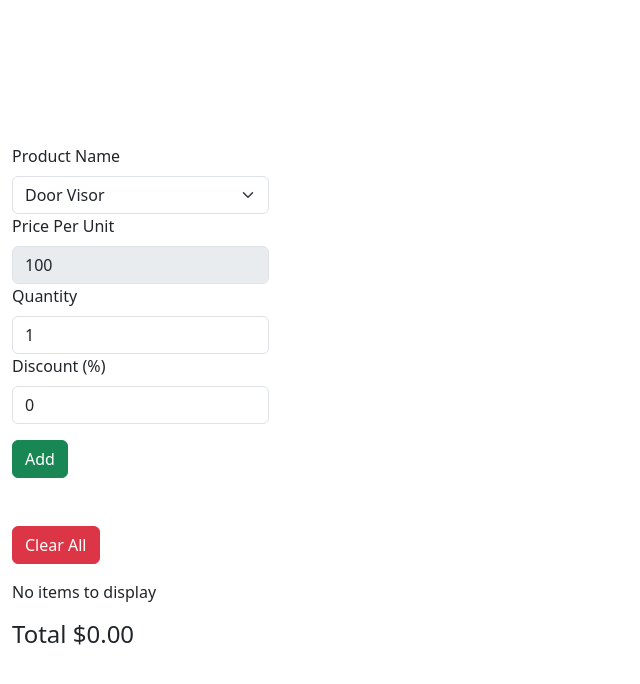
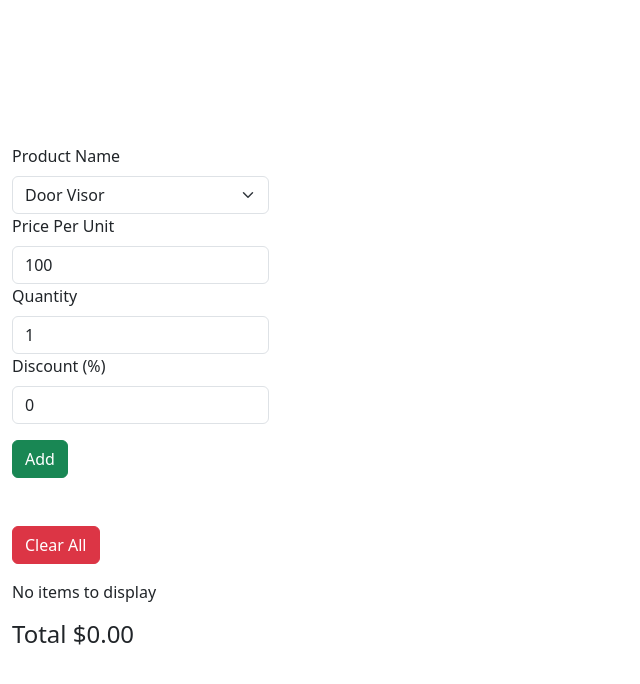
Before and after one commit to kirdzaza/kirdzaza.github.io, a plain HTML site: page midterm-quotation-app/index.html in a window 1280 px wide. Shown: the whole page, without its empty margins (0-640 px from the left). Drawn offline with nearby package versions, Linux system fonts and the light colour scheme.

Commit message:
Update index.html

```diff
--- a/midterm-quotation-app/index.html
+++ b/midterm-quotation-app/index.html
@@ -2,7 +2,6 @@
 <html lang="en">
 
 <head>
-  <link rel="stylesheet" href="https://stackpath.bootstrapcdn.com/bootstrap/4.5.2/css/bootstrap.min.css" />
   <meta charset="UTF-8" />
   <link rel="icon" type="image/svg+xml" href="/vite.svg" />
   <meta name="viewport" content="width=device-width, initial-scale=1.0" />
```
